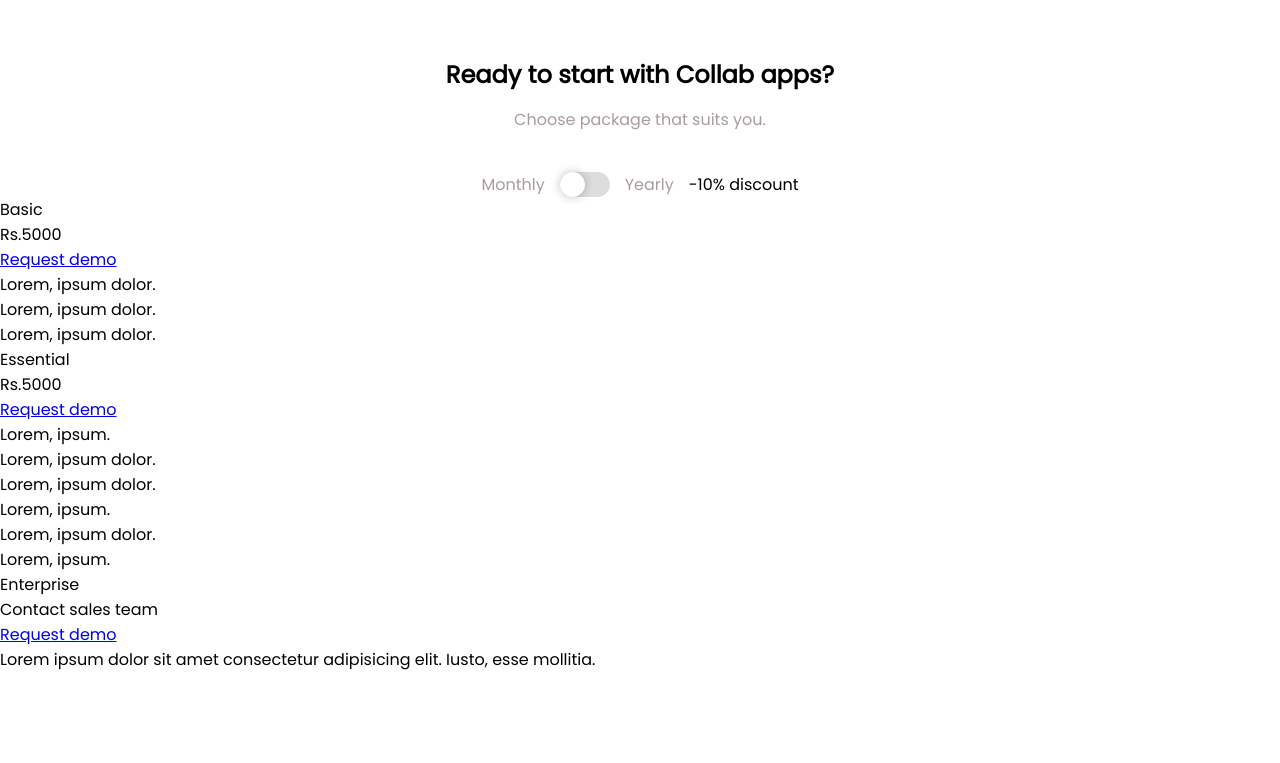
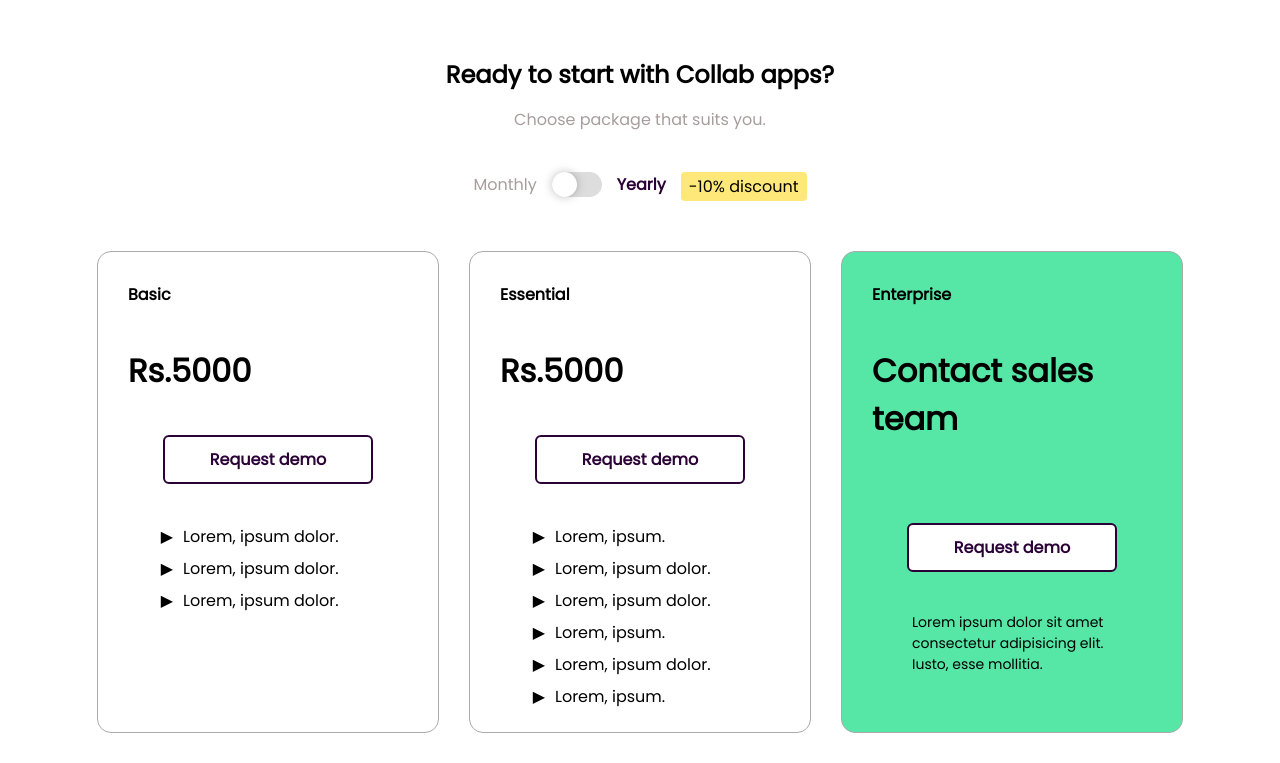
Before and after one commit to KarolinaMonkeviciute/collab-page, a website: page index.html in a window 1280 px wide. Shown: the part 3121-3884 px from the top of the page. Before the commit the page ends 3793 px from the top, so only its background shows below. Drawn offline with Linux system fonts and the light colour scheme.

Commit message:
"start with collab apps" section style

```diff
--- a/css/style.css
+++ b/css/style.css
@@ -367,3 +367,89 @@
 .plans .toggle-input:checked ~ .toggle-fill::after{
     transform: translateX(25px);
 }
+.type.yearly{
+    color: #2B0236;
+    font-weight: bold;
+}
+.plans .discount{
+    background-color: #FFE87A;
+    padding: 2px 8px;
+    border-radius: 4px;
+}
+.plans .plan-choices{
+    display: flex;
+    justify-content: center;
+    gap: 30px;
+    margin-top: 50px;
+    margin-bottom: 30px;
+}
+.plans .basic-plan{
+    width: 280px;
+    display: flex;
+    flex-flow: column;
+    align-content: flex-start;
+    padding: 30px;
+    height: 420px;
+    border: 1px solid #AAAAAA;
+    border-radius: 14px;
+}
+.plans .extra-plan{
+    width: 280px;
+    background-color: #56E6A5;
+    display: flex;
+    flex-flow: column;
+    align-content: flex-start;
+    padding: 30px;
+    height: 420px;
+    border: 1px solid #AAAAAA;
+    border-radius: 14px;
+}
+.plans .plan-name{
+    font-weight: bold;
+}
+.price{
+    margin: 40px 0;
+    font-size: 32px;
+    font-weight: bold;
+}
+.button-request{
+    width: 70%;
+    text-align: center;
+    display: inline-block;
+    text-decoration: none;
+    background-color: #fff;
+    color: #2B0236;
+    font-weight: bold;
+    border: 2.5px solid #2B0236;
+    padding: 10px 5px;
+    margin-left: 35px;
+    border-radius: 6px;
+    transition: .3s ease-in-out;
+}
+.button-request:hover{
+    color: #fff;
+    background-color: #2B0236;
+}
+.extra-plan .button-request{
+    margin-top: 40px;
+}
+::marker{
+    content: '\25B6';
+}
+ul {
+    margin-top: 40px;
+    display: flex;
+    flex-flow: column;
+    gap: 7px 0;
+    justify-content: flex-start;
+    padding-left: 45px;
+}
+li {
+    padding-left: 10px;
+}
+.plans .extra-plan-text{
+    width: 70%;
+    margin-top: 40px;
+    padding-left: 40px;
+    font-size: 14px;
+}
--- a/index.html
+++ b/index.html
@@ -104,24 +104,24 @@
                 <input class="toggle-input" type="checkbox" name="toggle" id="toggle">
                 <div class="toggle-fill"></div>
             </label>
-            <h3 class="type">Yearly</h3>
-            <p>-10% discount</p>
+            <h3 class="type yearly">Yearly</h3>
+            <p class="discount">-10% discount</p>
         </div>
         <div class="plan-choices">
-            <div>
-                <p>Basic</p>
-                <p>Rs.5000</p>
-                <a href="#">Request demo</a>
+            <div class="basic-plan">
+                <p class="plan-name">Basic</p>
+                <p class="price">Rs.5000</p>
+                <a class="button-request" href="#">Request demo</a>
                 <ul>
                     <li>Lorem, ipsum dolor.</li>
                     <li>Lorem, ipsum dolor.</li>
                     <li>Lorem, ipsum dolor.</li>
                 </ul>
             </div>
-            <div>
-                <p>Essential</p>
-                <p>Rs.5000</p>
-                <a href="#">Request demo</a>
+            <div class="basic-plan">
+                <p class="plan-name">Essential</p>
+                <p class="price">Rs.5000</p>
+                <a class="button-request" href="#">Request demo</a>
                 <ul>
                     <li>Lorem, ipsum.</li>
                     <li>Lorem, ipsum dolor.</li>
@@ -131,11 +131,11 @@
                     <li>Lorem, ipsum.</li>
                 </ul>
             </div>
-            <div>
-                <p>Enterprise</p>
-                <p>Contact sales team</p>
-                <a href="#">Request demo</a>
-                <p>Lorem ipsum dolor sit amet consectetur adipisicing elit. Iusto, esse mollitia.</p>
+            <div class="extra-plan">
+                <p class="plan-name">Enterprise</p>
+                <p class="price">Contact sales team</p>
+                <a class="button-request" href="#">Request demo</a>
+                <p class="extra-plan-text">Lorem ipsum dolor sit amet consectetur adipisicing elit. Iusto, esse mollitia.</p>
             </div>
         </div>
     </section>
```
